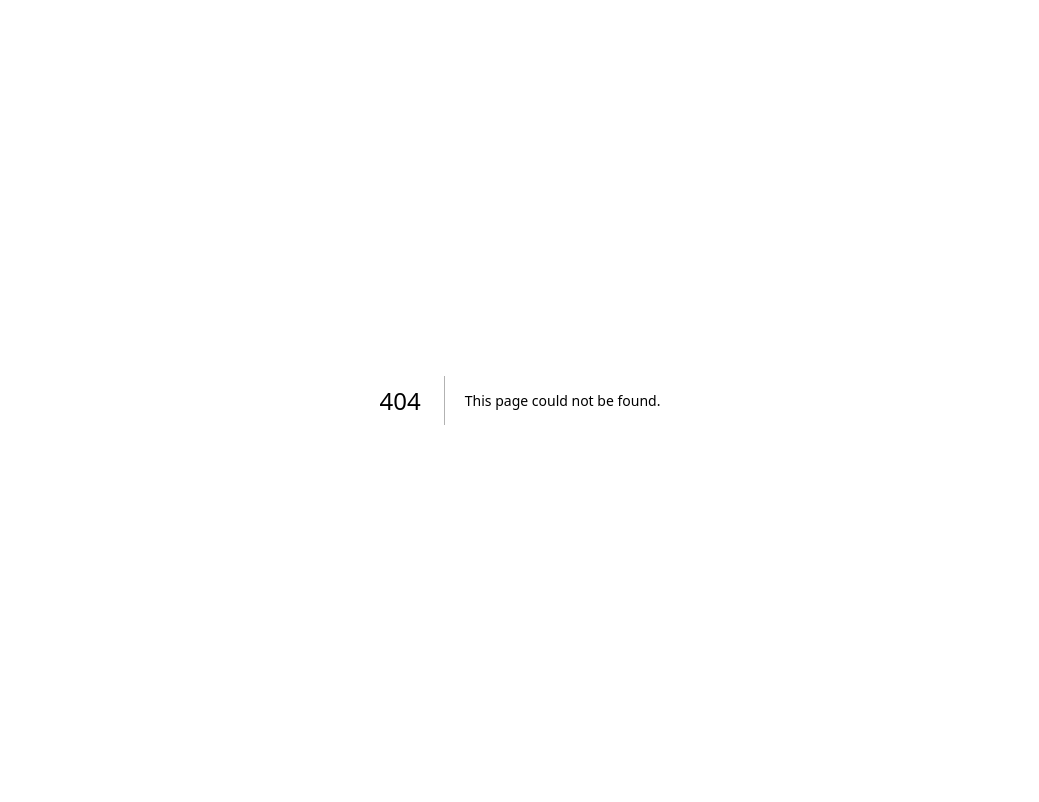
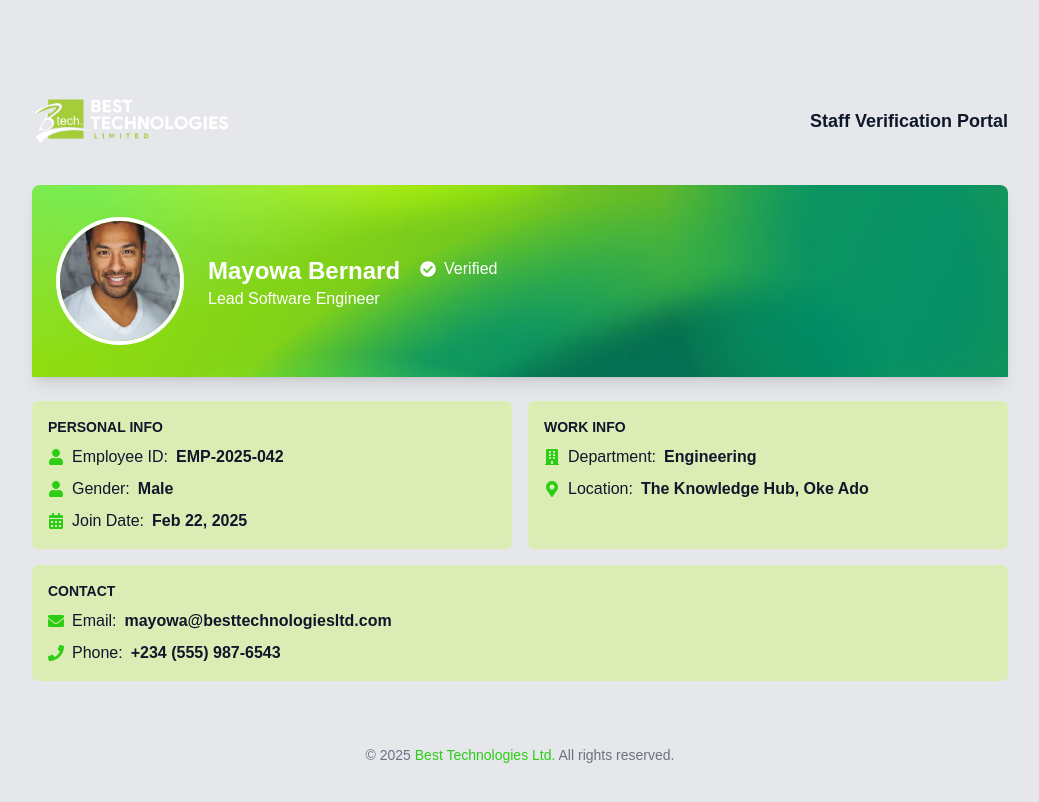
Before and after one commit to Best-tech-dev/B-Tech-client, a Next.js app: page /staff-qr/1 in a window 1280 px wide. Before the commit this address had no page. Shown: the top 802 px of the page, without its empty margins (120-1159 px from the left). Built offline with nearby package versions, Linux system fonts and the light colour scheme.

Commit message:
Feature: create the layout for the staff-qr page.

```diff
--- /dev/null
+++ b/api/staff/[slug]/route.ts
@@ -0,0 +1,16 @@
+import { NextResponse } from "next/server";
+import staff from "@/data/staff.json";
+
+export async function GET(
+  request: Request,
+  { params }: { params: { slug: string } }
+) {
+  const { slug } = params;
+  const staffMember = staff.find((s) => s.slug === slug);
+
+  if (!staffMember) {
+    return NextResponse.json({ error: "Staff not found" }, { status: 404 });
+  }
+
+  return NextResponse.json(staffMember);
+}
--- /dev/null
+++ b/app/staff-qr/[slug]/page.tsx
@@ -0,0 +1,133 @@
+import Image from "next/image";
+import Link from "next/link";
+
+import {
+  FaCheckCircle,
+  FaEnvelope,
+  FaPhone,
+  FaUser,
+  FaCalendarAlt,
+  FaBuilding,
+  FaMapMarkerAlt,
+} from "react-icons/fa";
+
+export default function StaffQRPage() {
+  // For now, use dummy data
+  const staff = {
+    name: "Mayowa Bernard",
+    position: "Lead Software Engineer",
+    id: "EMP-2025-042",
+    gender: "Male",
+    joinDate: "Feb 22, 2025",
+    department: "Engineering",
+    location: "The Knowledge Hub, Oke Ado",
+    email: "mayowa@besttechnologiesltd.com",
+    phone: "+234 (555) 987-6543",
+    photo: "/staff/michael.jpg",
+  };
+
+  return (
+    <main className="lg:min-h-screen bg-gray-200 text-[#0f172a] flex flex-col">
+      {/* Header */}
+      <header className="flex flex-col md:flex-row justify-between items-center w-full lg:w-5xl max-w-5xl mx-auto md:mt-20 mt-10 px-6 py-4">
+        <Link href="/">
+          <Image
+            src="/logo-main.png"
+            width={200}
+            height={200}
+            alt="Best Technologies logo"
+          />
+        </Link>
+        <h1 className="text-lg font-semibold mt-5 md:mt-0">
+          Staff Verification Portal
+        </h1>
+      </header>
+
+      {/* Staff Card */}
+      <section className="p-6 mt-10 md:mt-0 mx-auto w-full max-w-5xl">
+        <div className="flex flex-col items-center md:flex-row md:gap-x-6 bg-[url('/blobs/green-gradient.jpg')] bg-cover bg-no-repeat bg-center shadow-lg py-8 ps-6 rounded-t-lg">
+          <div className="relative w-32 h-32 rounded-full overflow-hidden border-4 border-white -mt-16 md:mt-0">
+            <Image
+              src={staff.photo}
+              alt={staff.name}
+              fill
+              className="object-cover"
+            />
+          </div>
+
+          {/* Staff Info */}
+          <div className="mt-4 md:mt-0">
+            <div className="flex flex-col md:flex-row justify-start items-center gap-x-5">
+              <h2 className="text-2xl text-white font-bold mt-1">
+                {staff.name}
+              </h2>
+              <div className="hidden md:flex items-center gap-2">
+                <FaCheckCircle className="text-white" />
+                <span className="text-white font-medium">Verified</span>
+              </div>
+            </div>
+            <p className="text-white">{staff.position}</p>
+            <div className="flex items-center gap-2 mt-2 md:hidden">
+              <FaCheckCircle className="text-white" />
+              <span className="text-white font-medium">Verified</span>
+            </div>
+          </div>
+        </div>
+
+        {/* Info Sections */}
+        <div className="grid grid-cols-1 md:grid-cols-2 gap-4 mt-6">
+          {/* Personal Info */}
+          <div className="bg-[#dcecb5] p-4 rounded-md">
+            <h3 className="font-semibold text-sm mb-2">PERSONAL INFO</h3>
+            <p className="flex items-center gap-2">
+              <FaUser className="text-[#2bcd15]" /> Employee ID:{" "}
+              <strong>{staff.id}</strong>
+            </p>
+            <p className="flex items-center gap-2 mt-2">
+              <FaUser className="text-[#2bcd15]" /> Gender:{" "}
+              <strong>{staff.gender}</strong>
+            </p>
+            <p className="flex items-center gap-2 mt-2">
+              <FaCalendarAlt className="text-[#2bcd15]" /> Join Date:{" "}
+              <strong>{staff.joinDate}</strong>
+            </p>
+          </div>
+
+          {/* Work Info */}
+          <div className="bg-[#dcecb5]  p-4 rounded-md">
+            <h3 className="font-semibold text-sm mb-2">WORK INFO</h3>
+            <p className="flex items-center gap-2">
+              <FaBuilding className="text-[#2bcd15]" /> Department:{" "}
+              <strong>{staff.department}</strong>
+            </p>
+            <p className="flex items-center gap-2 mt-2">
+              <FaMapMarkerAlt className="text-[#2bcd15]" /> Location:{" "}
+              <strong>{staff.location}</strong>
+            </p>
+          </div>
+        </div>
+        {/* Contact Info */}
+        <div className="bg-[#dcecb5]  p-4 rounded-md mt-4">
+          <h3 className="font-semibold text-sm mb-2">CONTACT</h3>
+          <p className="flex items-center gap-2">
+            <FaEnvelope className="text-[#2bcd15]" /> Email:{" "}
+            <strong className="break-all">{staff.email}</strong>
+          </p>
+          <p className="flex items-center gap-2 mt-2">
+            <FaPhone className="text-[#2bcd15]" /> Phone:{" "}
+            <strong>{staff.phone}</strong>
+          </p>
+        </div>
+      </section>
+
+      {/* Footer */}
+      <footer className="text-center text-sm text-gray-500 my-10">
+        © 2025{" "}
+        <Link href="/" className="text-[#2bcd15] hover:text-[#a4cd39]">
+          Best Technologies Ltd.
+        </Link>{" "}
+        All rights reserved.
+      </footer>
+    </main>
+  );
+}
--- /dev/null
+++ b/data/staff.json
@@ -0,0 +1,18 @@
+[
+  {
+    "id": "001",
+    "slug": "john-doe",
+    "name": "John Doe",
+    "position": "Software Engineer",
+    "department": "Tech",
+    "photo": "/staff/john.jpg"
+  },
+  {
+    "id": "002",
+    "slug": "jane-smith",
+    "name": "Jane Smith",
+    "position": "Product Designer",
+    "department": "Design",
+    "photo": "/staff/jane.jpg"
+  }
+]
```
Also changed, not shown: public/blobs/green-gradient.jpg (added), public/staff/michael.jpg (added).
